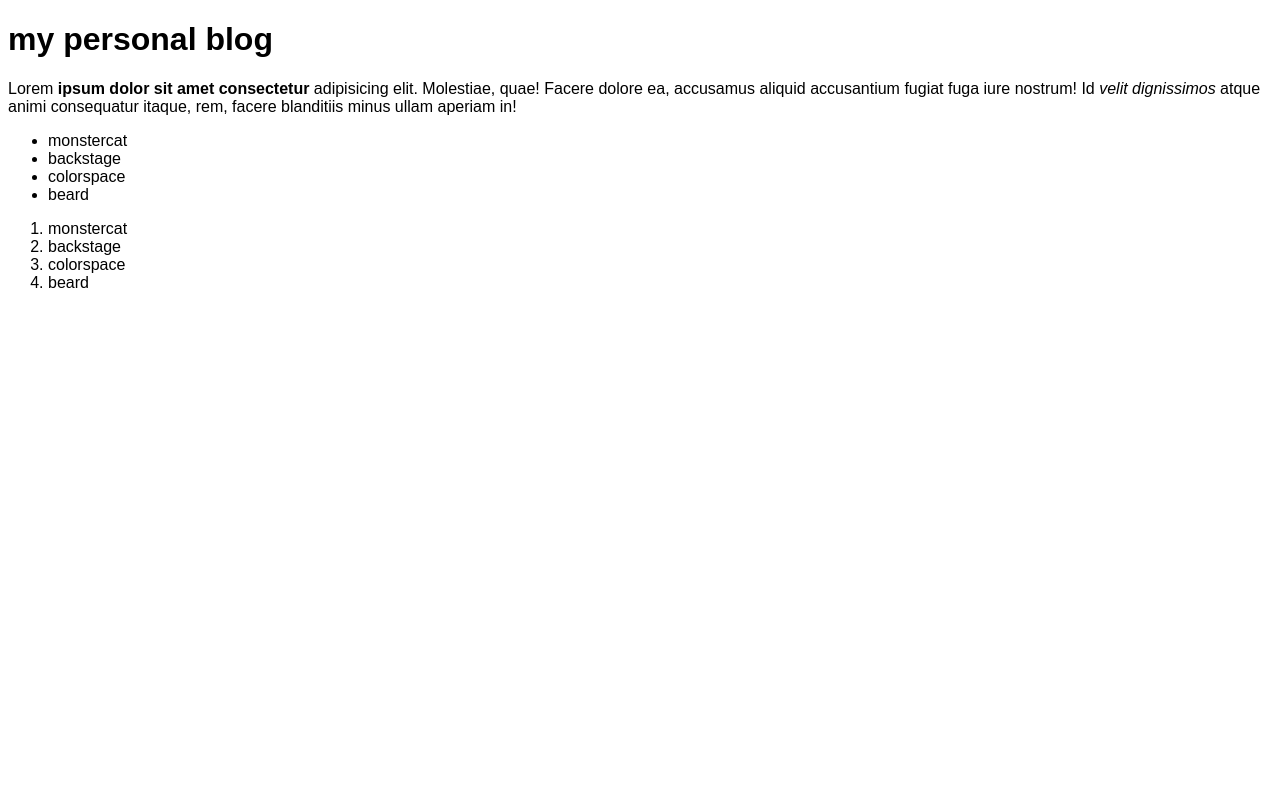
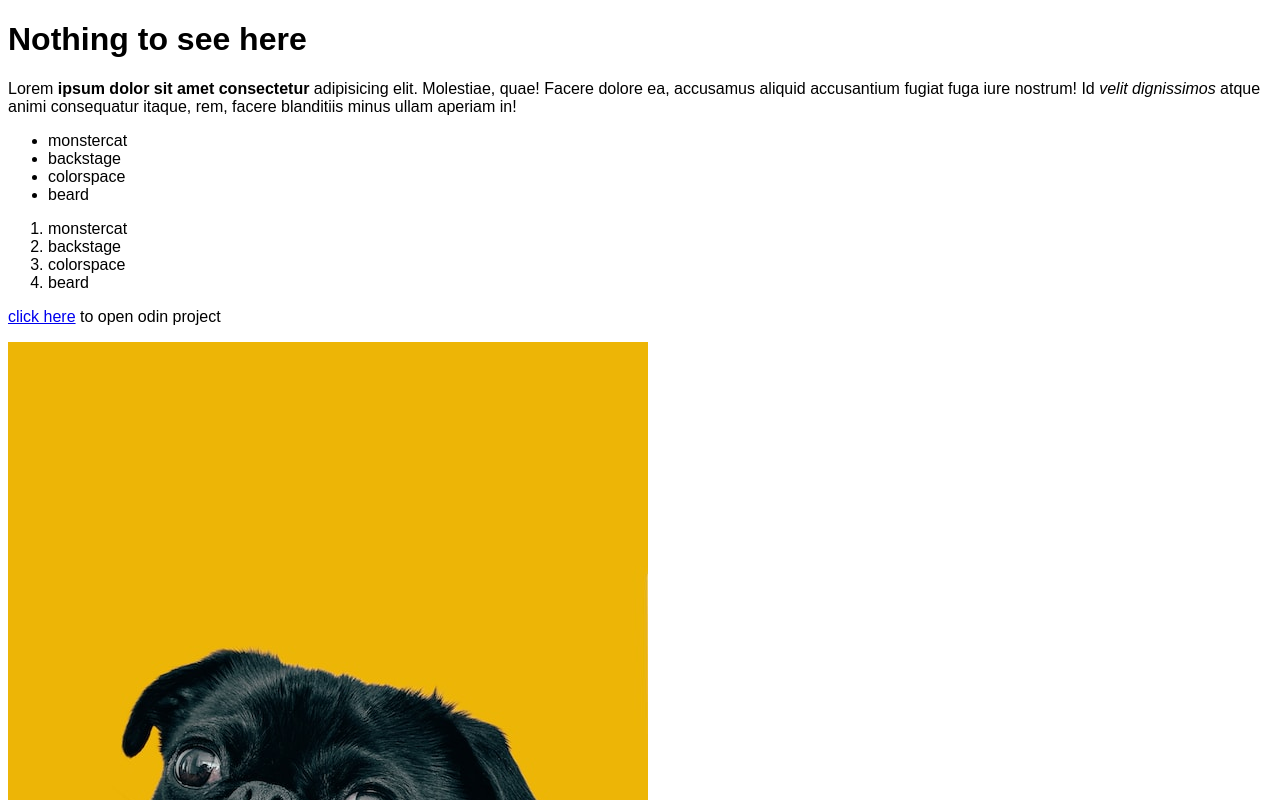
Before and after one commit to wafanakha/monstercat, a plain HTML site: page index.htm in a window 1280 px wide. Shown: the top 800 px of the page. Drawn offline with Linux system fonts and the light colour scheme.

Commit message:
add a dog

```diff
--- a/index.htm
+++ b/index.htm
@@ -7,7 +7,7 @@
     <title>Monster Cat</title>
   </head>
   <body>
-    <h1>my personal blog</h1>
+    <h1>Nothing to see here</h1>
     <p>
       Lorem <strong>ipsum dolor sit amet consectetur</strong> adipisicing elit.
       Molestiae, quae! Facere dolore ea, accusamus aliquid accusantium fugiat
@@ -26,5 +26,19 @@
       <li>colorspace</li>
       <li>beard</li>
     </ol>
+    <p>
+      <a
+        href="https://www.theodinproject.com/about"
+        target="_blank"
+        rel="noopener noreferrer"
+        >click here</a
+      >
+      to open odin project
+    </p>
+    <img
+      src="pictures/charlesdeluvio-Mv9hjnEUHR4-unsplash.jpg"
+      alt="a dog"
+      srcset=""
+    />
   </body>
 </html>
--- a/sytle.css
+++ b/sytle.css
@@ -1,3 +1,6 @@
 * {
   font-family: Arial, Helvetica, sans-serif;
 }
+p {
+  display: block;
+}
```
Also changed, not shown: pictures/charlesdeluvio-Mv9hjnEUHR4-unsplash.jpg (added), 1 other file.
